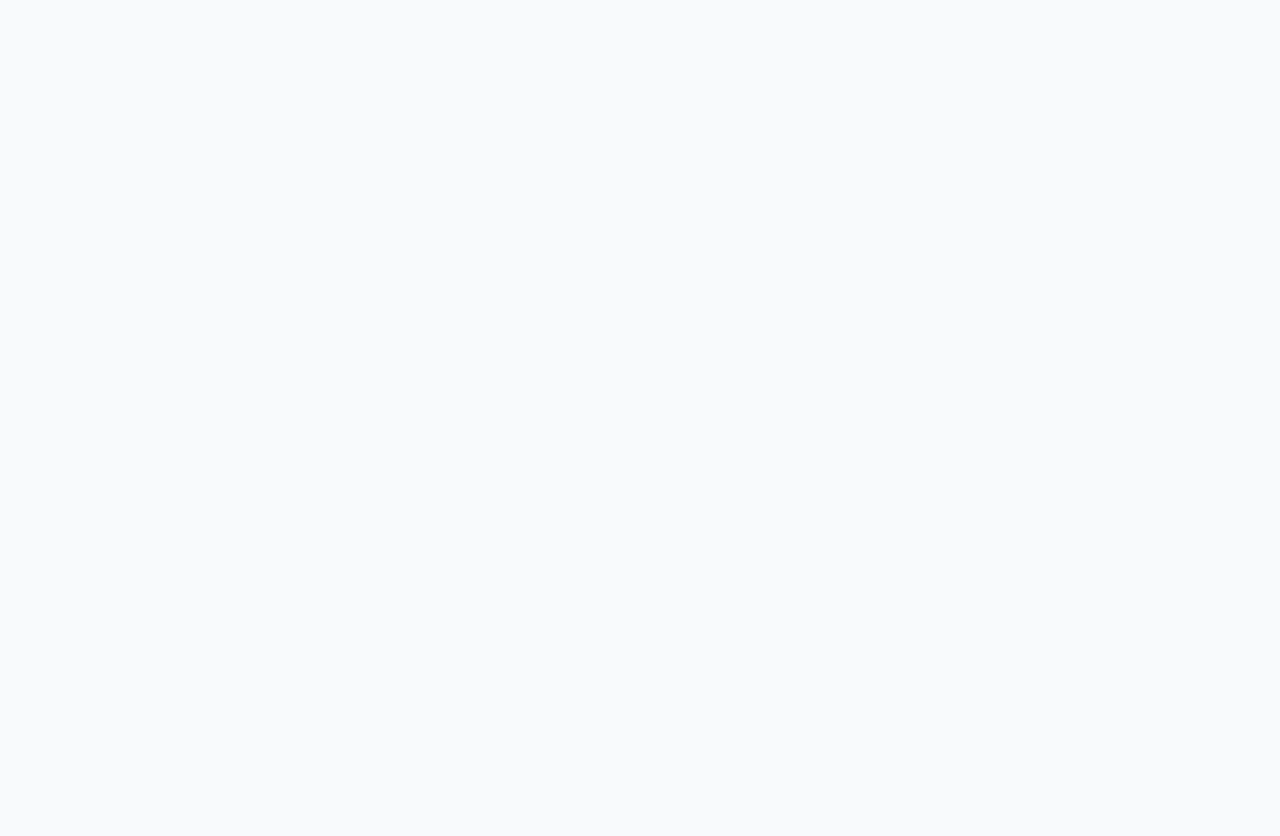
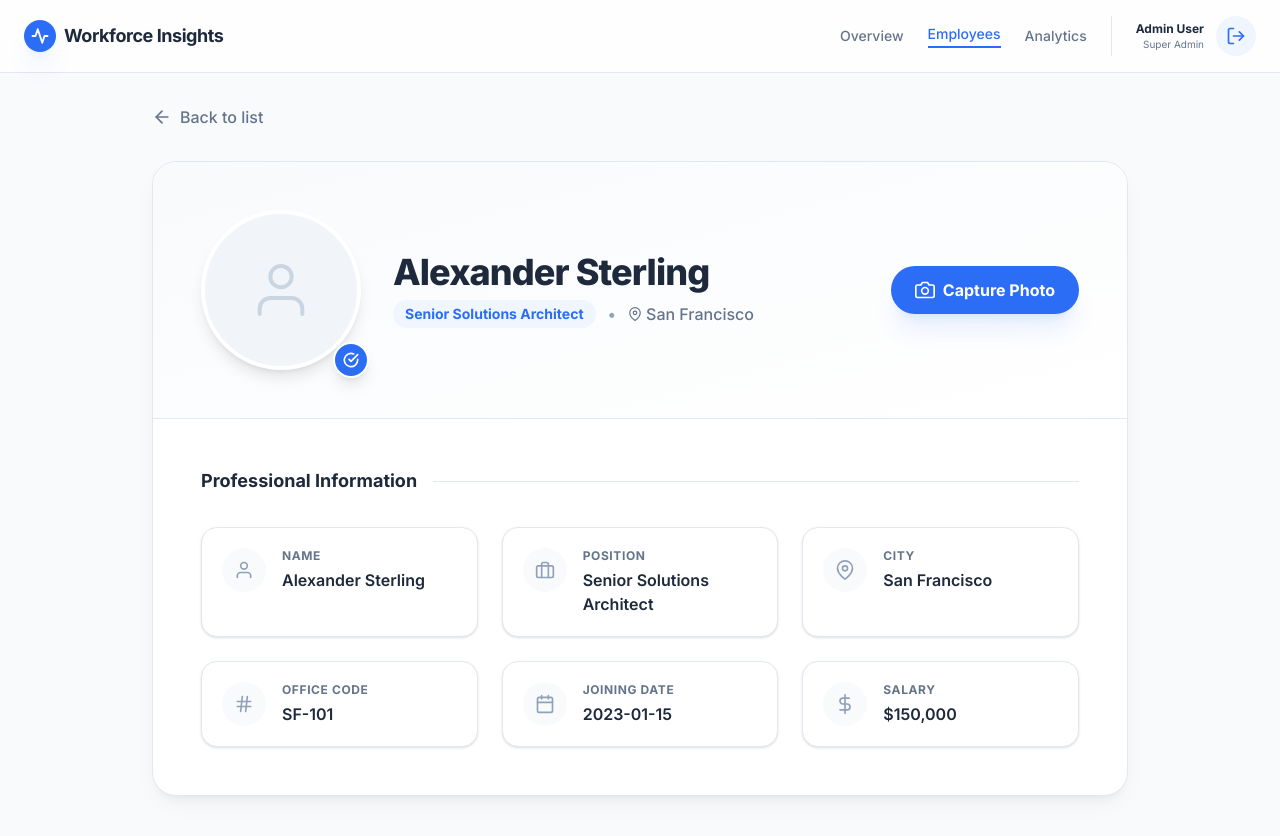
Before and after one commit to Rakshit992005/Workforce-Insights, a React (Vite) app: page /details in a window 1280 px wide. Before the commit this address had no page. Shown: the top 836 px of the page. Before the commit the page ends 800 px from the top, so only its background shows below. Built offline with nearby package versions, Linux system fonts and the light colour scheme.

Commit message:
feat: Add ListItems component and DetailsPage for displaying workforce data.

```diff
--- a/src/App.jsx
+++ b/src/App.jsx
@@ -1,12 +1,14 @@
 import LoginPage from './pages/LoginPage'
 import { Routes, Route } from "react-router-dom";
 import ListPage from './pages/ListPage';
+import DetailsPAge from './pages/DetailsPAge';
 
 const App = () => {
   return (
     <Routes>
       <Route path="/" element={<LoginPage />} />
       <Route path="/listpage" element={<ListPage />} />
+      <Route path="/details" element={<DetailsPAge />} />
     </Routes>
   )
 }
--- a/src/components/ListItems.jsx
+++ b/src/components/ListItems.jsx
@@ -1,16 +1,20 @@
-import React from "react";
+import { useNavigate } from "react-router-dom";
 
 const ListItems = (props) => {
   const { item } = props;
-
+  const navigate = useNavigate();
 
   const detailsHandler = (e) => {
     e.preventDefault();
     console.log(item);
-  }
+    navigate("/details", { state: { item } });
+  };
 
   return (
-    <div onClick={(e) => detailsHandler(e)} className="group grid grid-cols-5 gap-4 px-6 py-4 items-center cursor-pointer bg-white border-b border-slate-100 hover:bg-slate-50 transition-all duration-200 animate-fade-in">
+    <div
+      onClick={(e) => detailsHandler(e)}
+      className="group grid grid-cols-6 gap-4 px-6 py-4 items-center cursor-pointer bg-white border-b border-slate-100 hover:bg-slate-50 transition-all duration-200 animate-fade-in"
+    >
       <div className="flex flex-col">
         <span className="text-sm font-semibold text-text-main group-hover:text-primary transition-colors">
           {item[0]}
@@ -32,8 +36,12 @@ const ListItems = (props) => {
       </div>
 
       <div>
+        <span className="text-xs text-text-muted">{item[4]}</span>
+      </div>
+
+      <div>
         <span className="text-sm font-bold text-primary bg-primary-light px-3 py-1 rounded-full">
-          {item[4]}
+          {item[5]}
         </span>
       </div>
     </div>
--- a/src/pages/DetailsPage.jsx
+++ b/src/pages/DetailsPage.jsx
@@ -1,9 +1,255 @@
-import React from 'react'
+import React from "react";
+import { useLocation, useNavigate } from "react-router-dom";
+import NavBar from "../components/NavBar";
 
 const DetailsPAge = () => {
+  const location = useLocation();
+  const navigate = useNavigate();
+  const { item } = location.state || {
+    item: [
+      "Alexander Sterling",
+      "Senior Solutions Architect",
+      "San Francisco",
+      "SF-101",
+      "2023-01-15",
+      "$150,000",
+    ],
+  };
+
+  const handleCapture = () => {
+    console.log("Capture logic to be implemented by user");
+    // Logic for capture will be written by the user
+  };
+
+  const personalDetails = [
+    {
+      label: "Name",
+      value: item[0],
+      icon: (
+        <>
+          <path d="M20 21v-2a4 4 0 0 0-4-4H8a4 4 0 0 0-4 4v2" />
+          <circle cx="12" cy="7" r="4" />
+        </>
+      ),
+    },
+    {
+      label: "Position",
+      value: item[1],
+      icon: (
+        <>
+          <rect x="2" y="7" width="20" height="14" rx="2" ry="2" />
+          <path d="M16 21V5a2 2 0 0 0-2-2h-4a2 2 0 0 0-2 2v16" />
+        </>
+      ),
+    },
+    {
+      label: "City",
+      value: item[2],
+      icon: (
+        <>
+          <path d="M21 10c0 7-9 13-9 13s-9-6-9-13a9 9 0 0 1 18 0z" />
+          <circle cx="12" cy="10" r="3" />
+        </>
+      ),
+    },
+    {
+      label: "Office Code",
+      value: item[3],
+      icon: (
+        <>
+          <line x1="4" y1="9" x2="20" y2="9" />
+          <line x1="4" y1="15" x2="20" y2="15" />
+          <line x1="10" y1="3" x2="8" y2="21" />
+          <line x1="16" y1="3" x2="14" y2="21" />
+        </>
+      ),
+    },
+    {
+      label: "Joining Date",
+      value: item[4],
+      icon: (
+        <>
+          <rect x="3" y="4" width="18" height="18" rx="2" ry="2" />
+          <line x1="16" y1="2" x2="16" y2="6" />
+          <line x1="8" y1="2" x2="8" y2="6" />
+          <line x1="3" y1="10" x2="21" y2="10" />
+        </>
+      ),
+    },
+    {
+      label: "Salary",
+      value: item[5],
+      icon: (
+        <>
+          <line x1="12" y1="1" x2="12" y2="23" />
+          <path d="M17 5H9.5a3.5 3.5 0 0 0 0 7h5a3.5 3.5 0 0 1 0 7H6" />
+        </>
+      ),
+    },
+  ];
+
   return (
-    <div>DetailsPAge</div>
-  )
-}
+    <div className="min-h-screen bg-bg-page animate-fade-in pb-20">
+      <NavBar />
 
-export default DetailsPAge
+      <div className="max-w-5xl mx-auto px-6 pt-8">
+        {/* Back Button */}
+        <button
+          onClick={() => navigate(-1)}
+          className="flex items-center gap-2 text-text-muted hover:text-primary mb-8 transition-colors group cursor-pointer"
+        >
+          <svg
+            width="20"
+            height="20"
+            viewBox="0 0 24 24"
+            fill="none"
+            stroke="currentColor"
+            strokeWidth="2"
+            strokeLinecap="round"
+            strokeLinejoin="round"
+            className="transition-transform group-hover:-translate-x-1"
+          >
+            <line x1="19" y1="12" x2="5" y2="12" />
+            <polyline points="12 19 5 12 12 5" />
+          </svg>
+          <span className="font-medium">Back to list</span>
+        </button>
+
+        {/* Main Content Card */}
+        <div className="bg-white rounded-3xl shadow-premium border border-border overflow-hidden animate-slide-up">
+          {/* Header Section */}
+          <div className="p-8 md:p-12 bg-gradient-to-br from-slate-50 to-white border-b border-border">
+            <div className="flex flex-col md:flex-row items-center gap-8">
+              {/* Profile Picture Placeholder */}
+              <div className="relative group">
+                <div className="w-32 h-32 md:w-40 md:h-40 rounded-full bg-slate-100 border-4 border-white shadow-lg overflow-hidden flex items-center justify-center transition-transform group-hover:scale-[1.02]">
+                  <svg
+                    width="64"
+                    height="64"
+                    viewBox="0 0 24 24"
+                    fill="none"
+                    stroke="currentColor"
+                    strokeWidth="1.5"
+                    strokeLinecap="round"
+                    strokeLinejoin="round"
+                    className="text-slate-300"
+                  >
+                    <path d="M20 21v-2a4 4 0 0 0-4-4H8a4 4 0 0 0-4 4v2" />
+                    <circle cx="12" cy="7" r="4" />
+                  </svg>
+                </div>
+                <div className="absolute -bottom-2 -right-2 bg-primary text-white p-2 rounded-full shadow-lg border-2 border-white">
+                  <svg
+                    width="16"
+                    height="16"
+                    viewBox="0 0 24 24"
+                    fill="none"
+                    stroke="currentColor"
+                    strokeWidth="2.5"
+                    strokeLinecap="round"
+                    strokeLinejoin="round"
+                  >
+                    <path d="M22 11.08V12a10 10 0 1 1-5.93-9.14" />
+                    <polyline points="22 4 12 14.01 9 11.01" />
+                  </svg>
+                </div>
+              </div>
+
+              <div className="flex-1 text-center md:text-left">
+                <h2 className="text-3xl md:text-4xl font-extrabold text-text-main mb-2 tracking-tight">
+                  {item[0]}
+                </h2>
+                <div className="flex flex-wrap justify-center md:justify-start items-center gap-3">
+                  <span className="px-3 py-1 bg-primary-light text-primary text-sm font-bold rounded-full">
+                    {item[1]}
+                  </span>
+                  <span className="text-slate-400 font-medium">•</span>
+                  <span className="text-text-muted font-medium flex items-center gap-1">
+                    <svg
+                      width="14"
+                      height="14"
+                      viewBox="0 0 24 24"
+                      fill="none"
+                      stroke="currentColor"
+                      strokeWidth="2"
+                    >
+                      <path d="M21 10c0 7-9 13-9 13s-9-6-9-13a9 9 0 0 1 18 0z" />
+                      <circle cx="12" cy="10" r="3" />
+                    </svg>
+                    {item[2]}
+                  </span>
+                </div>
+              </div>
+
+              <button
+                onClick={handleCapture}
+                className="bg-primary hover:bg-primary-hover text-white px-6 py-3 rounded-xl font-bold transition-all shadow-vibrant hover:shadow-lg active:scale-95 flex items-center gap-2 cursor-pointer"
+              >
+                <svg
+                  width="20"
+                  height="20"
+                  viewBox="0 0 24 24"
+                  fill="none"
+                  stroke="currentColor"
+                  strokeWidth="2"
+                  strokeLinecap="round"
+                  strokeLinejoin="round"
+                >
+                  <path d="M23 19a2 2 0 0 1-2 2H3a2 2 0 0 1-2-2V8a2 2 0 0 1 2-2h4l2-3h6l2 3h4a2 2 0 0 1 2 2z" />
+                  <circle cx="12" cy="13" r="4" />
+                </svg>
+                Capture Photo
+              </button>
+            </div>
+          </div>
+
+          {/* Details Grid Section */}
+          <div className="p-8 md:p-12">
+            <div className="flex items-center gap-4 mb-8">
+              <h3 className="text-lg font-bold text-text-main whitespace-nowrap">
+                Professional Information
+              </h3>
+              <div className="h-[1px] bg-border w-full"></div>
+            </div>
+
+            <div className="grid grid-cols-1 md:grid-cols-2 lg:grid-cols-3 gap-6">
+              {personalDetails.map((detail, index) => (
+                <div
+                  key={index}
+                  className="p-5 rounded-2xl bg-white border border-border shadow-sm hover:shadow-md hover:border-primary/20 transition-all duration-300 group"
+                >
+                  <div className="flex items-start gap-4">
+                    <div className="p-3 bg-slate-50 text-slate-400 group-hover:bg-primary-light group-hover:text-primary rounded-xl transition-colors">
+                      <svg
+                        width="20"
+                        height="20"
+                        viewBox="0 0 24 24"
+                        fill="none"
+                        stroke="currentColor"
+                        strokeWidth="2"
+                        strokeLinecap="round"
+                        strokeLinejoin="round"
+                      >
+                        {detail.icon}
+                      </svg>
+                    </div>
+                    <div>
+                      <p className="text-xs font-bold text-text-muted uppercase tracking-wider mb-1">
+                        {detail.label}
+                      </p>
+                      <p className="text-base font-semibold text-text-main">
+                        {detail.value}
+                      </p>
+                    </div>
+                  </div>
+                </div>
+              ))}
+            </div>
+          </div>
+        </div>
+      </div>
+    </div>
+  );
+};
+
+export default DetailsPAge;
```
Also changed, not shown: src/pages/ListPage.jsx (+14 -6 lines).
